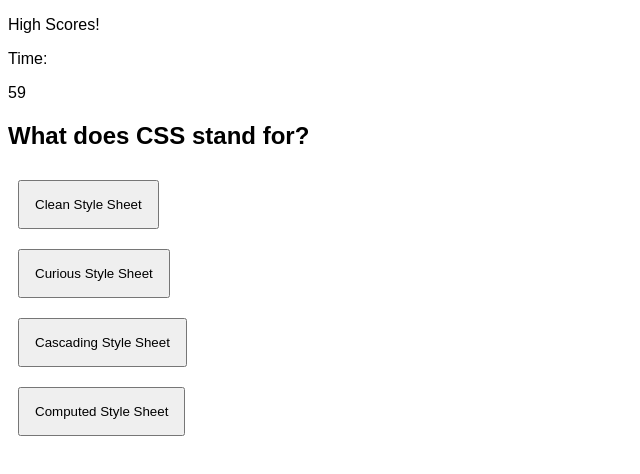
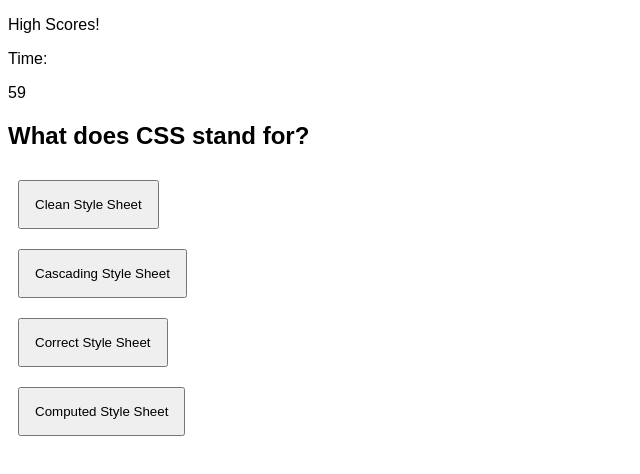
Before and after one commit to emdok/time-based-code-quiz, a plain HTML site: page index.html in a window 1280 px wide. Both pictures are taken after a click on the button "Start Quiz!". Shown: the whole page, without its empty margins (0-640 px from the left). Drawn offline with Linux system fonts and the light colour scheme.

Commit message:
attempting to add data attribute to list item options

```diff
--- a/assets/js/scripts.js
+++ b/assets/js/scripts.js
@@ -26,10 +26,11 @@ var questions = [
         answer: "Cascading Style Sheet",
         options: [
             "Clean Style Sheet",
-            "Curious Style Sheet",
             "Cascading Style Sheet",
+            "Correct Style Sheet",
             "Computed Style Sheet"
         ]
+
     },
 {
     num: 2,
@@ -82,14 +83,15 @@ var startBtnEl = document.getElementById('start-btn');
 var quizQuestionsEl = document.getElementById('quiz-questions');
 var questionDisplayEl = document.getElementById('question-display');
 var answerDisplayEl = document.getElementById('answer-display');
+var questionCount = 0;
 
 // Timer countdown
 function countDown() {
     var timeLeft = 60;
 
-    var timeInterval = setInterval(function() {
+    var timeInterval = setInterval(function () {
         timerEl.textContent = timeLeft;
-        timeLeft --;
+        timeLeft--;
 
         if (timeLeft < 0) {
             clearInterval(timeInterval);
@@ -99,7 +101,7 @@ function countDown() {
 }
 
 //start quiz
-startBtnEl.addEventListener('click', function() {
+startBtnEl.addEventListener('click', function () {
     introEl.style.display = "none";
     countDown();
     quizQuestions();
@@ -108,18 +110,34 @@ startBtnEl.addEventListener('click', function() {
 //Quiz Question Display Function
 function quizQuestions() {
 
-    questionDisplayEl.textContent = questions[0].question;
+    questionDisplayEl.textContent = questions[questionCount].question;
 
-    // create list elements for quiz options
-    questions[0].options.forEach(function(el) {
+    //create list elements for quiz options
+    questions[questionCount].options.forEach(function (el) {
+        var attrVal = 1;
         var li = document.createElement("li");
-        li.innerHTML = '<button class="btn option-btn">' + el + '</button>';
+        li.innerHTML = '<button class="btn option-btn" id="options">' + el + '</button>';
+        li.setAttribute("data-value", attrVal);
         document.body.appendChild(li);
-        console.log(li);
+        console.log(attrVal);
+        return attrVal++;
+
+
     });
+
+    solution();
 };
 
 // function to check correct answer on option button click
+
+function solution() {
+    document.getElementById('options').onclick = function() {
+        questionCount ++;
+        answerDisplayEl.removeChild(li);
+        quizQuestions();
+    }
+
+}
 
 // function to update question after option click
 
--- a/index.html
+++ b/index.html
@@ -25,8 +25,10 @@
         <section class="quiz-questions" id="quiz-questions">
             <h2 id="question-display"></h2>
             <ol id="answer-display">
+            </ol>
+        </section>
+        <section id="solution">
 
-            </ol>
         </section>
 
     </main>
```
Lines whose indentation alone changed are shown as unchanged.
